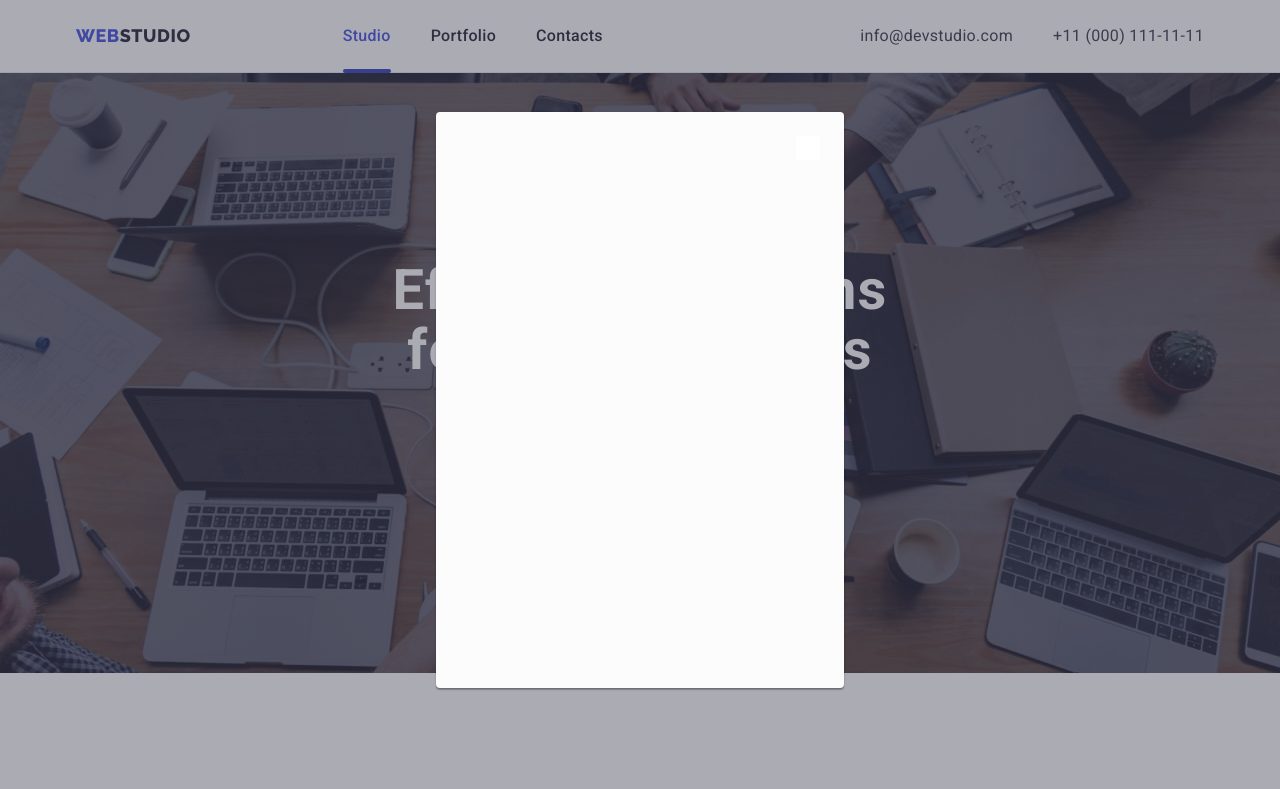
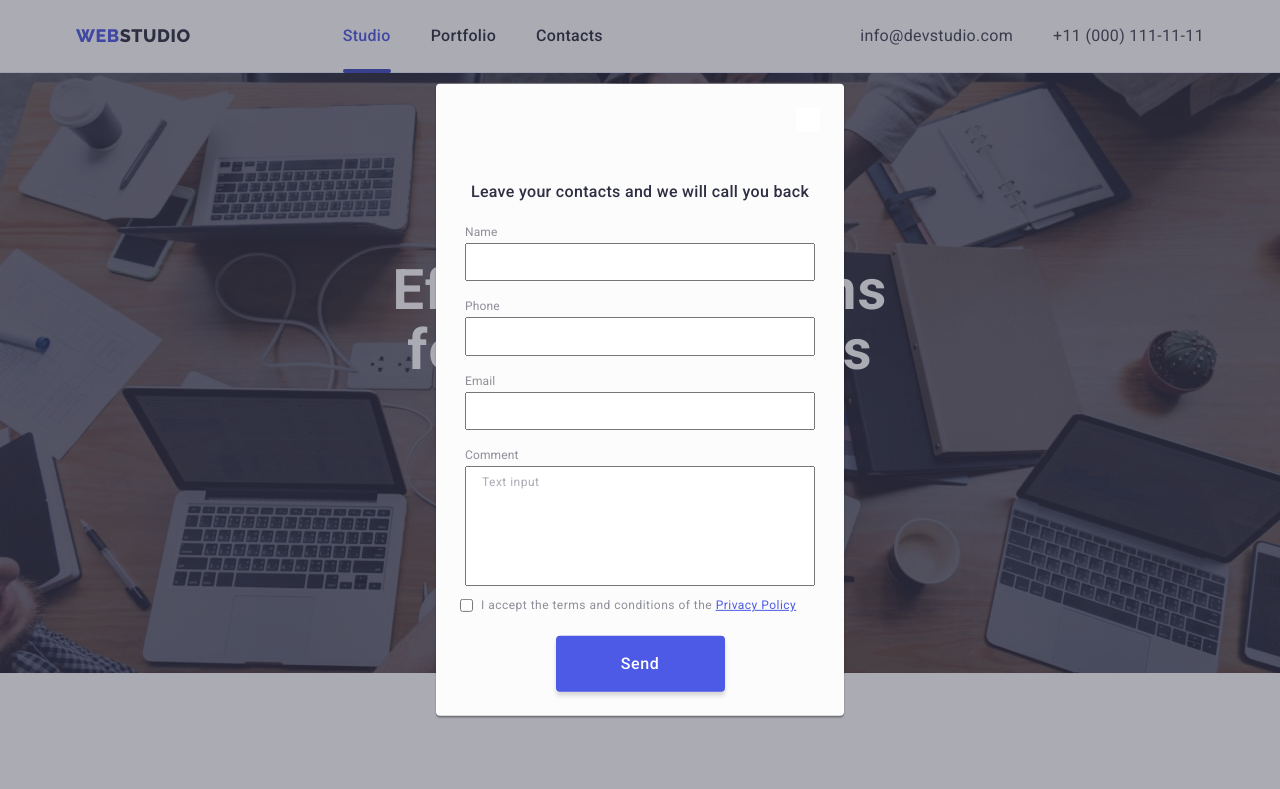
Before and after one commit to Oksana-Tnt/goit-markup-hw-06, a plain HTML site: page index.html in a window 1280 px wide. Both pictures are taken after a click on the button "Order Service". Shown: the top 789 px of the page. Drawn offline with nearby package versions, Linux system fonts and the light colour scheme.

Commit message:
create modal view

```diff
--- a/css/styles.css
+++ b/css/styles.css
@@ -13,6 +13,7 @@
         --color-white: #ffffff;
         --color-dairy: #fcfcfc;
         --color-icon: #afb1b8;
+        --color-navy-blue-modal: rgba(46, 47, 66, 0.4);
         --items: 3;
         --indent: 24px;
         --duration: 250ms;
@@ -90,6 +91,10 @@ h1,h2,h3,h4,h5,h6,p {
     line-height: 1.5;
 }
 
+textarea {
+    resize: none;
+ }
+
 /**
   |============================
   | Social icons
@@ -155,6 +160,7 @@ h1,h2,h3,h4,h5,h6,p {
 
     color: var(--color-white);
     background-color: var(--color-iris);
+    box-shadow: 0px 4px 4px rgba(0, 0, 0, 0.15);
 
     transition: background-color var(--duration) var(--function);
 
@@ -715,9 +721,8 @@ h1,h2,h3,h4,h5,h6,p {
     left: 50%;
     opacity: 1;
 
-    min-width: 408px;
-    min-height: 576px;
-
+    width: 408px;
+    /*height: 576px;*/
     background-color: var(--color-dairy);
     box-shadow: 0px 1px 1px rgba(0, 0, 0, 0.14), 0px 1px 3px rgba(0, 0, 0, 0.12), 0px 2px 1px rgba(0, 0, 0, 0.2);
     border-radius: 4px;
@@ -750,3 +755,86 @@ h1,h2,h3,h4,h5,h6,p {
 
     background-color: var(--color-white);
   }
+
+ .form {
+    padding: 24px;
+
+}
+
+.title-modal {
+    padding-top: 72px;
+    margin-bottom: 16px;
+    font-weight: 500;
+    font-size: 16px;
+    line-height: 1.5;
+
+    text-align: center;
+    letter-spacing: 0.02em;
+
+    color: var(--color-navy-blue);
+}
+
+.form-field{
+    display: flex;
+    width: 360px;
+    flex-direction: column;
+    margin-bottom: 8px;
+    padding: 5px;
+}
+
+.accept-field  {
+    display: flex;
+    text-align: center;
+    align-items: center;
+    margin-bottom: 24px;
+    gap: 8px;
+}
+.form-field:last-child {
+    margin-bottom: 16px;
+}
+
+.form-field  .form-input,
+.form-field  .form-comment {
+    padding: 8px 16px;
+}
+
+.form-field  .form-label{
+    margin-bottom: 4px;
+    font-size: 12px;
+    line-height: 1.17;
+    letter-spacing: 0.01em;
+    color: var(--color-light-slate);
+}
+
+.form-field textarea::placeholder {
+    font-size: 12px;
+    line-height: 1.17;
+
+    letter-spacing: 0.04em;
+
+    color: var(--color-navy-blue-modal);
+}
+
+.form-field textarea {
+   height: 120px;
+}
+.accept {
+
+font-size: 12px;
+line-height: 1.17px;
+letter-spacing: 0.04em;
+
+color: var(--color-light-slate);
+}
+.input-accept input[type="checkbox"]{
+    width: 16px;
+    height: 16px;
+}
+
+.privacy-policy  {
+font-size: 12px;
+line-height: 1.33px;
+letter-spacing: 0.04em;
+
+color: var(--color-iris);
+}
--- a/index.html
+++ b/index.html
@@ -4,7 +4,7 @@
     <meta charset="UTF-8">
     <meta http-equiv="X-UA-Compatible" content="IE=edge">
     <meta name="viewport" content="width=device-width, initial-scale=1.0">
-    <title>goit-hw5</title>
+    <title>goit-hw6</title>
     <link rel="preconnect" href="https://fonts.googleapis.com">
     <link rel="preconnect" href="https://fonts.gstatic.com" crossorigin>
     <link href="https://fonts.googleapis.com/css2?family=Raleway:wght@800&family=Roboto:wght@400;500;700&display=swap"
@@ -398,6 +398,34 @@
 <!--Modal wiev-->
     <div class="backdrop is-hidden" data-modal>
         <div class="modal">
+            <form class="form">
+                <h2 class="title-modal">Leave your contacts and we will call you back</h2>
+                <div class="form-field">
+                    <label for="name" class="form-label">Name</label>
+                    <input type="text" name="name" id="name" class="form-input">
+                </div>
+
+                <div class="form-field">
+                    <label for="phone" class="form-label">Phone</label>
+                    <input type="tel" name="phone" id="phone" class="form-input">
+                </div>
+
+                <div class="form-field">
+                    <label for="mail" class="form-label">Email</label>
+                    <input type="email" name="mail" id="mail" class="form-input">
+                </div>
+
+                <div class="form-field">
+                    <label for="comment" class="form-label">Comment</label>
+                    <textarea class="form-comment" name="comment" id="comment" cols="" rows="" placeholder="Text input"></textarea>
+                </div>
+                <div class="accept-field">
+                    <input type="checkbox" name="accept" id="accept" class="input-accept">
+                    <label for="accept" class="accept">I accept the terms and conditions of the <a href="" class="privacy-policy">Privacy Policy</a></label>
+                </div>
+
+                <button type="submit" class="button primary">Send</button>
+            </form>
             <button class="btn-close" data-modal-close></button>
         </div>
     </div>
```
Also changed, not shown: js/modal.js (line endings or trailing spaces).
